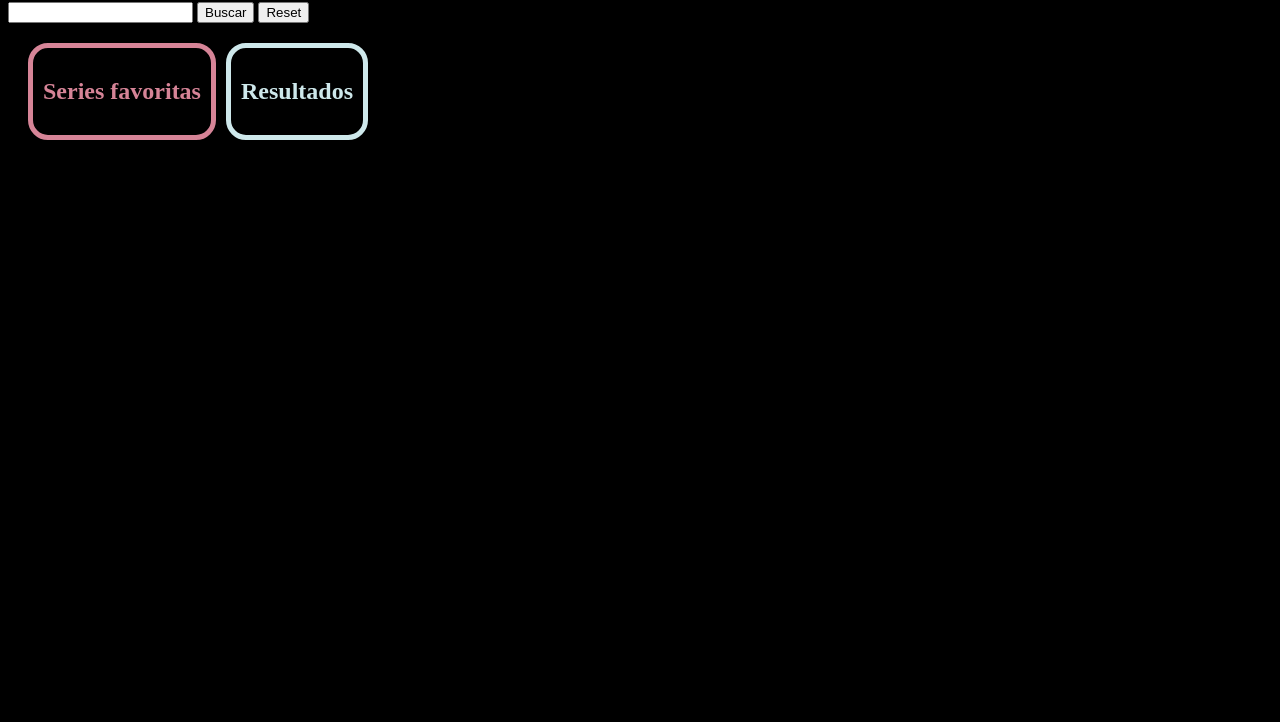
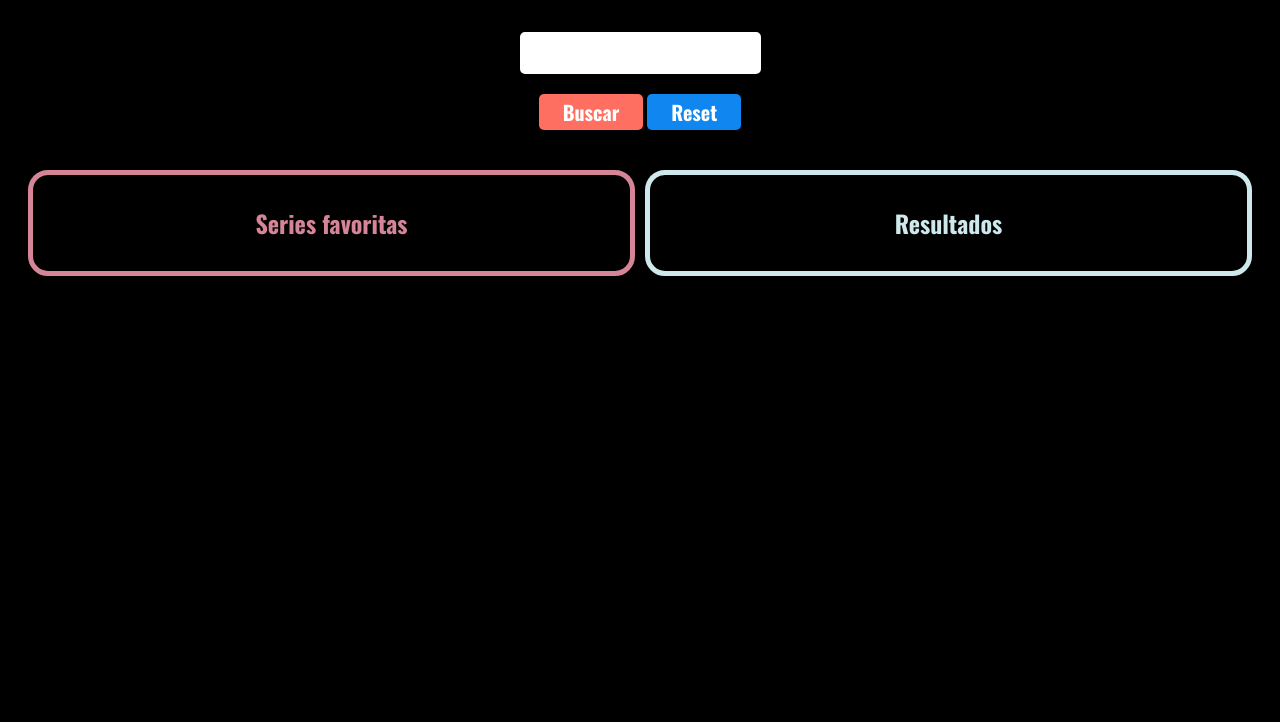
Before and after one commit to Adalab/modulo-2-evaluacion-final-AlmuDiazMadramany, a website built with Vite: page src/index.html in a window 1280 px wide. Shown: the part 78-800 px from the top of the page. Built offline with nearby package versions, Linux system fonts and the light colour scheme.

Commit message:
css update

```diff
--- a/src/index.html
+++ b/src/index.html
@@ -5,6 +5,9 @@
     <meta name="viewport" content="width=device-width, initial-scale=1" />
     <title>Modulo 2 Evaluacion final - Almu Diaz Madramany</title>
     <link href="https://fonts.googleapis.com/css?family=Roboto&display=swap" rel="stylesheet" />
+    <link rel="preconnect" href="https://fonts.googleapis.com">
+    <link rel="preconnect" href="https://fonts.gstatic.com" crossorigin>
+    <link href="https://fonts.googleapis.com/css2?family=Oswald:wght@200..700&display=swap" rel="stylesheet">
     <link rel="stylesheet" href="./scss/main.scss" />
     <link rel="icon" href="./images/favicon.png" />
   </head>
@@ -12,15 +15,16 @@
   <body>
 
     <header>
-      <h1 class="title_animesearch">Buscador de Series de Anime</h1>
+      <h1 class="title_animesearch">BUSCADOR DE SERIES ANIME</h1>
     </header>
 
     <main>
       <form class="form_search">
-        <input type="text" id="search" class="js-inputsearch"/>
-        <input type="submit" value="Buscar" class="button js_seacrh_btn"/>
-        <input type="reset" value="Reset" class="button js_reset_btn"/>
-
+        <input type="text" id="search" class="input_search js-inputsearch"/>
+        <div>
+          <input type="submit" value="Buscar" class="button_search js_seacrh_btn"/>
+          <input type="reset" value="Reset" class="button_reset js_reset_btn"/>
+        </div>
 
       </form>
 
--- a/src/scss/main.scss
+++ b/src/scss/main.scss
@@ -10,16 +10,61 @@
 body{
     background-color: black;
 }
+
+// ESTILO FORMULARIO BUSQUEDA
+
+header{
+    text-align: center;
+    font-family: "Oswald", serif;
+}
 .title_animesearch{
     color: white
 }
+.form_search{
+    display: flex;
+    flex-direction: column;
+    align-items: center;
+    justify-content: center;
+    gap: 20px;
+    padding: 20px;
+}
+.input_search{
+    max-width: 400px;
+    padding: 10px 15px;
+    font-size: 16px;
+    border: 2px solid #ffffff;
+    border-radius: 5px;
+}
+
+.button_search{
+    background-color: #ff6f61;
+    color: #fff;
+    border: none;
+    border-radius: 5px;
+    padding: 3px 24px;
+    font-family: "Oswald", serif;
+    font-size: 20px;
+    font-weight: bold;
+}
+
+.button_reset{
+    background-color: #1087f0;
+    color: #fff;
+    border: none;
+    border-radius: 5px;
+    padding: 3px 24px;
+    font-family: "Oswald", serif;
+    font-size: 20px;
+    font-weight: bold;
+}
+
+// ESTILO PARTE SERIES
 .series{
-    display: flex;
-    flex-direction: row;
+    display: grid;
+    grid-template-columns: 1fr 1fr;
     gap: 10px;
     margin: 20px;
 }
-
 // ESTILOS FAVORTIAS
 .series_fav{
     border: 5px solid rgb(214, 132, 151);
@@ -30,10 +75,14 @@ body{
 
     &_title{
         color: rgb(214, 132, 151);
+        font-family: "Oswald", serif;
         text-align: center;
         padding: 10px;
     }
-
+}
+.favs_container{
+    display:flex;
+    flex-direction: row;
 }
 
 .card_favorites{
@@ -72,6 +121,7 @@ body{
         color:rgb(206, 232, 235);
         text-align: center;
         padding: 10px;
+        font-family: "Oswald", serif;
     }
 }
 
```
